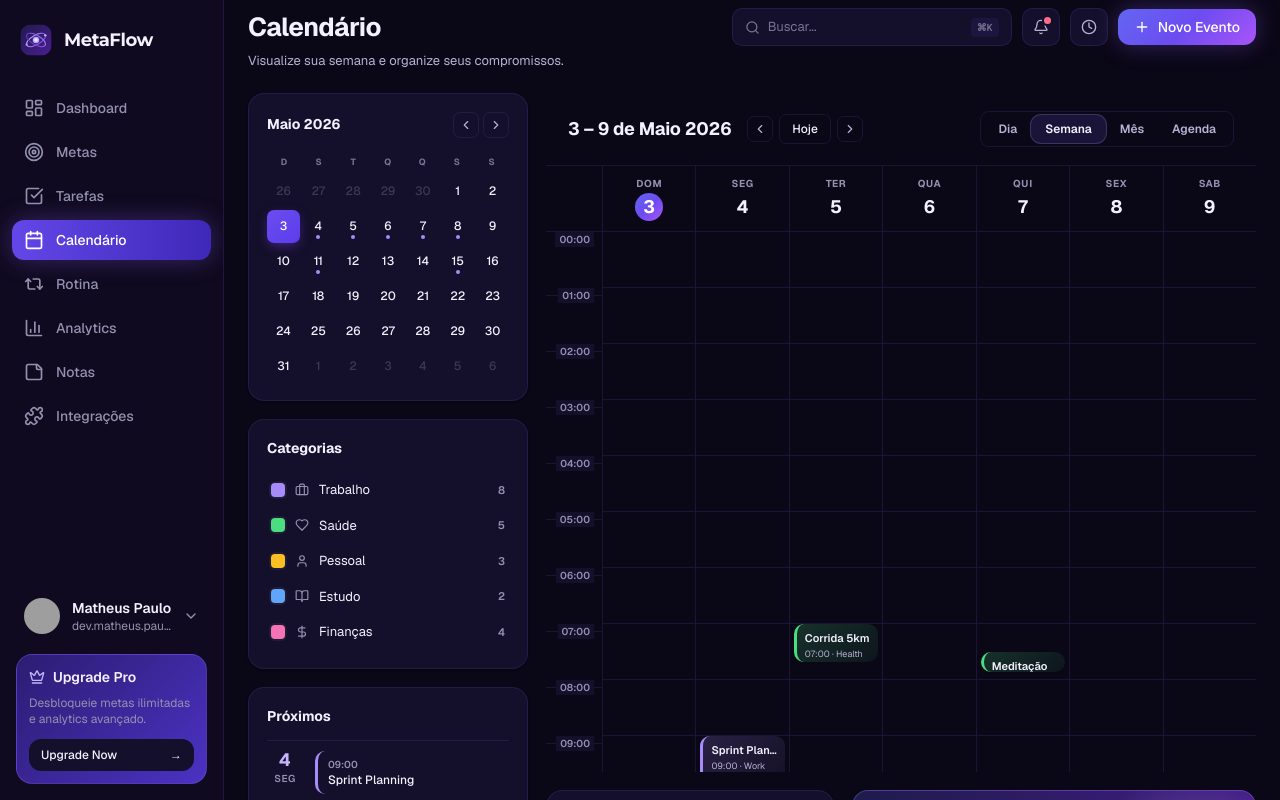
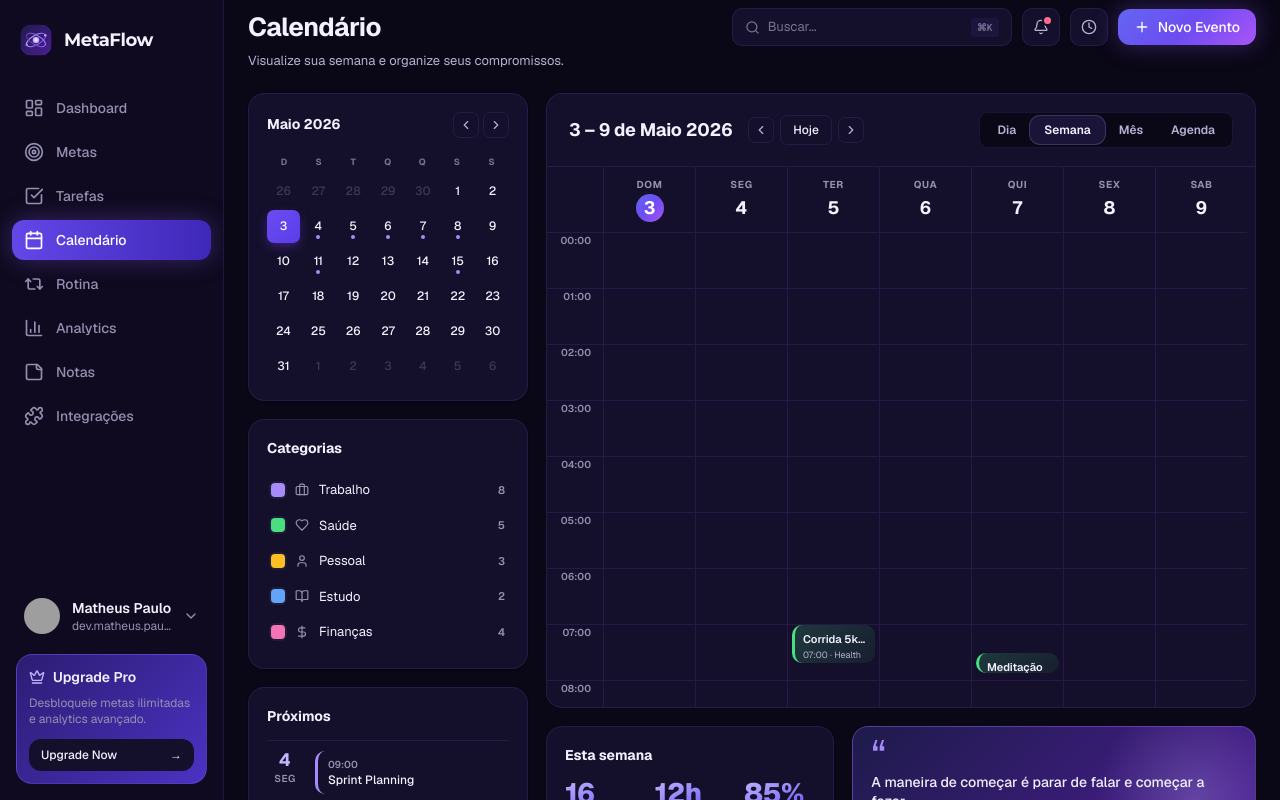
Before and after one commit to matheuspsb/metaflow, a Next.js app: page /calendario in a window 1280 px wide. Built offline with nearby package versions, Linux system fonts and the light colour scheme; grey boxes are pictures that could not be loaded.

Commit message:
fix: fix calendar grid alignment and week view layout

```diff
--- a/src/components/calendar/CalendarPageClient.tsx
+++ b/src/components/calendar/CalendarPageClient.tsx
@@ -46,7 +46,7 @@ export function CalendarPageClient() {
       </div>
 
       <div className="flex min-w-0 flex-col gap-4.5">
-        <div className="card big-card">
+        <div className="bg-bg-card border-border-subtle overflow-hidden rounded-xl border">
           <CalendarHeader
             selected={selectedDate}
             view={view}
--- a/src/components/calendar/WeekView.tsx
+++ b/src/components/calendar/WeekView.tsx
@@ -24,8 +24,8 @@ export function WeekView({ selected, today }: WeekViewProps) {
   const hours = Array.from({ length: GRID_HOURS }, (_unused, index) => index + GRID_FIRST_HOUR)
 
   return (
-    <div className="flex flex-col">
-      <div className="border-border-subtle grid grid-cols-[56px_repeat(7,1fr)] border-b">
+    <div className="max-h-135 overflow-y-auto [scrollbar-gutter:stable]">
+      <div className="border-border-subtle bg-bg-card sticky top-0 z-10 grid grid-cols-[56px_repeat(7,1fr)] border-b">
         <div />
         {days.map((day) => {
           const isToday = isSameDay(day, today)
@@ -53,11 +53,11 @@ export function WeekView({ selected, today }: WeekViewProps) {
           )
         })}
       </div>
-      <div className="grid max-h-135 grid-cols-[56px_repeat(7,1fr)] overflow-y-auto">
-        <div className="flex flex-col pt-2">
+      <div className="grid grid-cols-[56px_repeat(7,1fr)]">
+        <div className="flex flex-col">
           {hours.map((hour) => (
             <div key={hour} className="border-border-subtle relative h-14 border-b">
-              <span className="bg-bg-card text-fg-muted absolute -top-2 right-2 px-1 text-[10px] font-semibold">
+              <span className="bg-bg-card text-fg-muted absolute top-0 right-2 px-1 text-[10px] font-semibold">
                 {String(hour).padStart(2, '0')}:00
               </span>
             </div>
```
